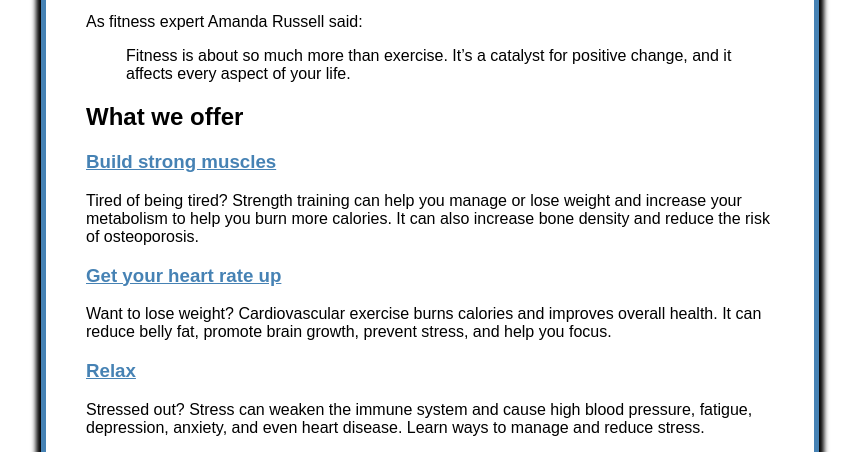
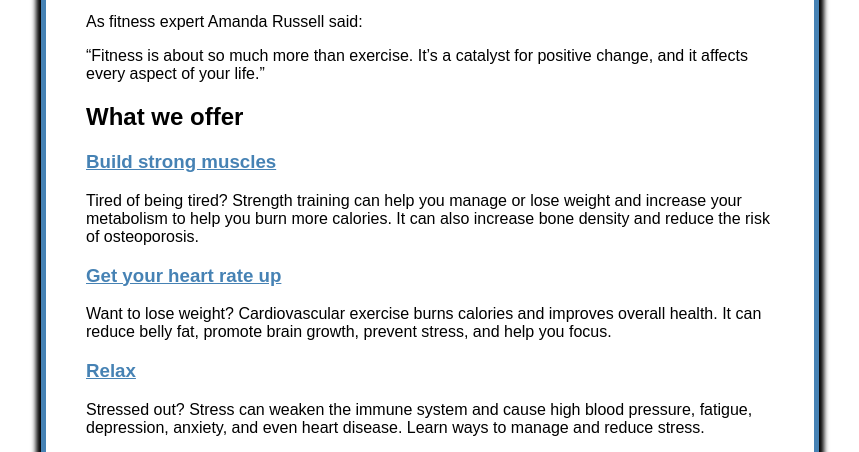
Before and after one commit to NoahMac11/shapeup2, a plain HTML site: page index.html in a window 1280 px wide. Shown: the part 344-796 px from the top of the page, without its empty margins (210-1069 px from the left). Drawn offline with Linux system fonts and the light colour scheme.

Commit message:
Update index.html

```diff
--- a/index.html
+++ b/index.html
@@ -26,9 +26,9 @@
 				access to several health and dieting tools. So
 				don't wait! Get started looking and feeling better today.</p>
 			<p>As fitness expert Amanda Russell said:</p>
-			<blockquote>Fitness is about so much more than exercise.
+			<q>Fitness is about so much more than exercise.
 				It’s a catalyst for positive change, and it
-				affects every aspect of your life.</blockquote>
+				affects every aspect of your life.</q>
 			<h2>What we offer</h2>
 			<h3> <a href="shapeup/strength">Build strong muscles</a></h3>
 			<p>Tired of being tired? Strength training can he</a>lp
```
